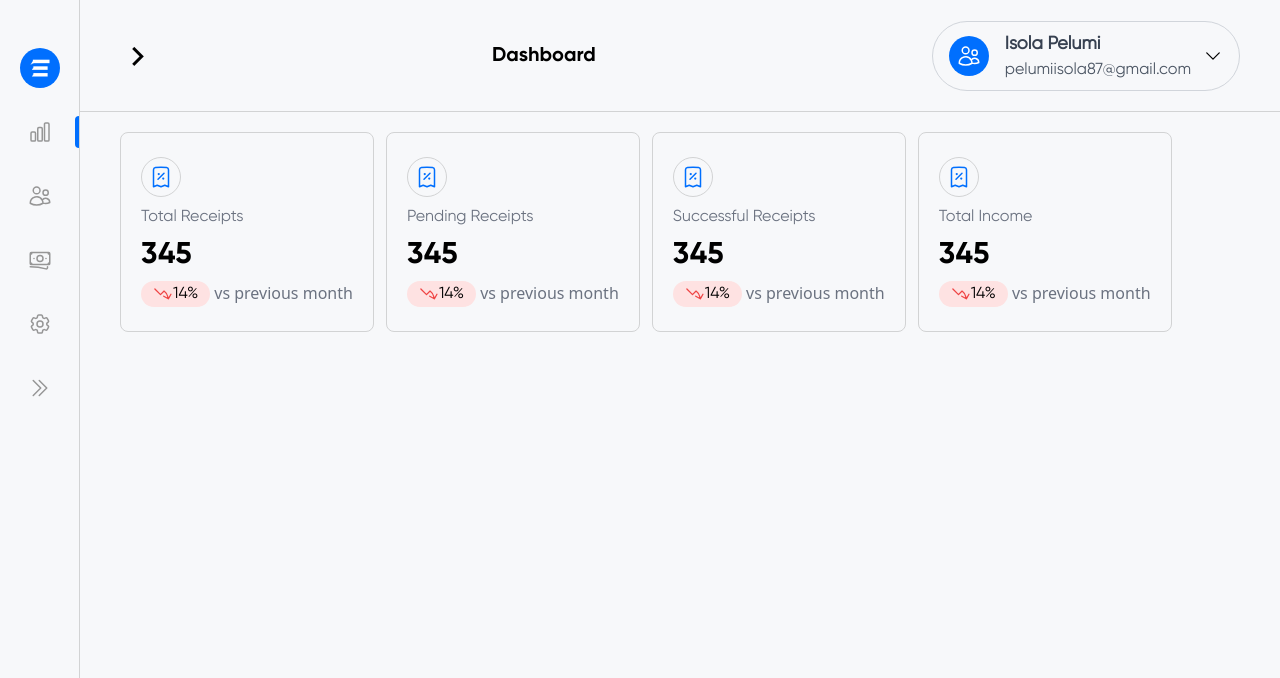
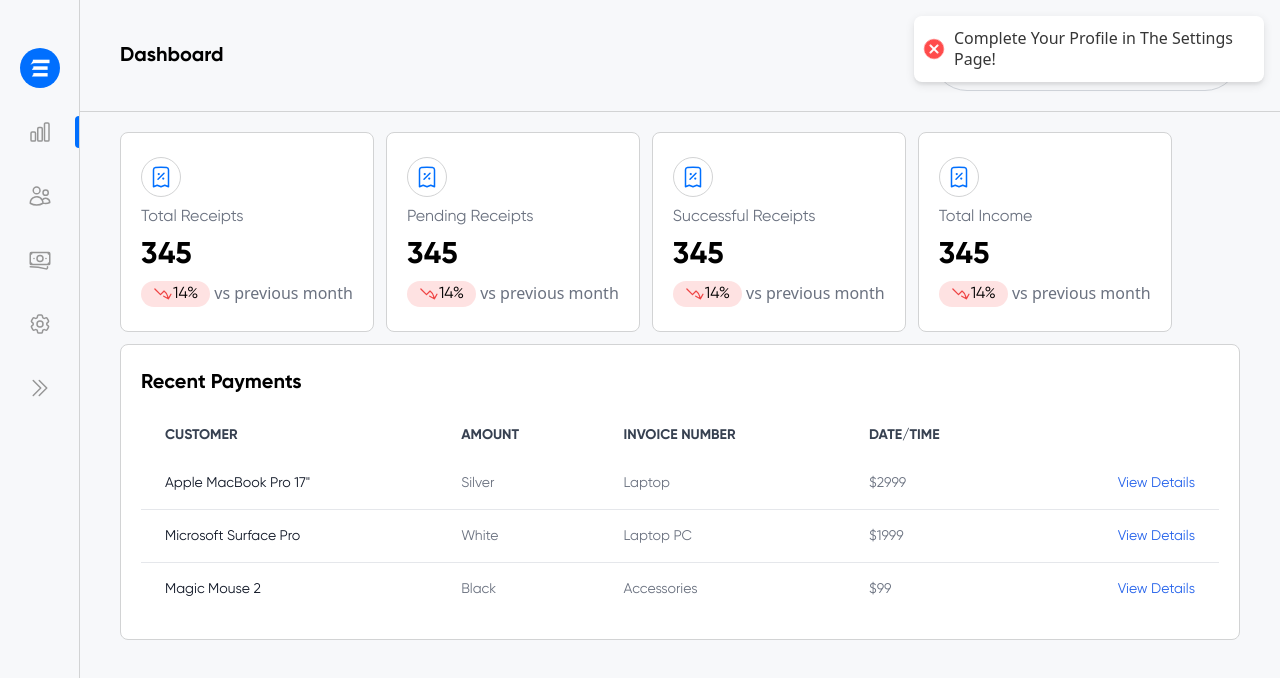
Before and after one commit to philtechphilips/ease-pay-fe, a Next.js app: page /dashboard in a window 1280 px wide. Shown: the top 678 px of the page. Built offline with nearby package versions, Linux system fonts and the light colour scheme.

Commit message:
feat: create account

```diff
--- a/package.json
+++ b/package.json
@@ -10,6 +10,7 @@
   },
   "dependencies": {
     "@reduxjs/toolkit": "^1.9.7",
+    "@tremor/react": "^3.14.0",
     "axios": "^1.6.7",
     "next": "14.1.0",
     "react": "^18",
@@ -18,6 +19,7 @@
     "react-redux": "^8.1.3",
     "react-toastify": "^10.0.4",
     "remixicon": "^4.1.0",
+    "remixicon-react": "^1.0.0",
     "uuid": "^9.0.1"
   },
   "devDependencies": {
--- a/src/app/dashboard/page.tsx
+++ b/src/app/dashboard/page.tsx
@@ -1,10 +1,23 @@
-import Image from "next/image";
+"use client"
+import PaymentTable from "@/components/dashboard/paymentTable";
+import { RootState } from "@/store/store";
+import { useEffect } from "react";
+import toast, { Toaster } from "react-hot-toast";
+import { useSelector } from "react-redux";
 
 export default function Dashboard() {
+  const user = useSelector((state: RootState) => state.auth.user);
+
+  useEffect(() => {
+    {!(user && user.companyName && user.companyLogo) && (
+      toast.error('Complete Your Profile in The Settings Page!',  {
+        duration: 6000,})
+    )}
+  }, [])
   return (
     <div className="w-full md:px-10 px-5 md:py-5 pt-5 pb-20 gap-3 bg-[#F7F8FA] min-h-screen">
-      <div className="flex md:flex-row flex-col gap-3 pb-20 w-full">
-          <div className="border border-[#d2d3d4] rounded-lg px-5 py-6 flex flex-col gap-2">
+      <div className="flex md:flex-row flex-col gap-3 pb-3 w-full">
+        <div className="border border-[#d2d3d4] bg-white rounded-lg px-5 py-6 flex flex-col gap-2">
           <div className="border border-[#d2d3d4] h-10 w-10 rounded-full flex items-center justify-center">
             <svg xmlns="http://www.w3.org/2000/svg" fill="none" viewBox="0 0 24 24" strokeWidth={1.5} stroke="#006FFE" className="w-6 h-6">
               <path strokeLinecap="round" strokeLinejoin="round" d="m9 14.25 6-6m4.5-3.493V21.75l-3.75-1.5-3.75 1.5-3.75-1.5-3.75 1.5V4.757c0-1.108.806-2.057 1.907-2.185a48.507 48.507 0 0 1 11.186 0c1.1.128 1.907 1.077 1.907 2.185ZM9.75 9h.008v.008H9.75V9Zm.375 0a.375.375 0 1 1-.75 0 .375.375 0 0 1 .75 0Zm4.125 4.5h.008v.008h-.008V13.5Zm.375 0a.375.375 0 1 1-.75 0 .375.375 0 0 1 .75 0Z" />
@@ -25,7 +38,7 @@ export default function Dashboard() {
           </div>
         </div>
 
-          <div className="border border-[#d2d3d4] rounded-lg px-5 py-6 flex flex-col gap-2">
+        <div className="border border-[#d2d3d4] bg-white  rounded-lg px-5 py-6 flex flex-col gap-2">
           <div className="border border-[#d2d3d4] h-10 w-10 rounded-full flex items-center justify-center">
             <svg xmlns="http://www.w3.org/2000/svg" fill="none" viewBox="0 0 24 24" strokeWidth={1.5} stroke="#006FFE" className="w-6 h-6">
               <path strokeLinecap="round" strokeLinejoin="round" d="m9 14.25 6-6m4.5-3.493V21.75l-3.75-1.5-3.75 1.5-3.75-1.5-3.75 1.5V4.757c0-1.108.806-2.057 1.907-2.185a48.507 48.507 0 0 1 11.186 0c1.1.128 1.907 1.077 1.907 2.185ZM9.75 9h.008v.008H9.75V9Zm.375 0a.375.375 0 1 1-.75 0 .375.375 0 0 1 .75 0Zm4.125 4.5h.008v.008h-.008V13.5Zm.375 0a.375.375 0 1 1-.75 0 .375.375 0 0 1 .75 0Z" />
@@ -46,7 +59,7 @@ export default function Dashboard() {
           </div>
         </div>
 
-          <div className="border border-[#d2d3d4] rounded-lg px-5 py-6 flex flex-col gap-2">
+        <div className="border border-[#d2d3d4] bg-white  rounded-lg px-5 py-6 flex flex-col gap-2">
           <div className="border border-[#d2d3d4] h-10 w-10 rounded-full flex items-center justify-center">
             <svg xmlns="http://www.w3.org/2000/svg" fill="none" viewBox="0 0 24 24" strokeWidth={1.5} stroke="#006FFE" className="w-6 h-6">
               <path strokeLinecap="round" strokeLinejoin="round" d="m9 14.25 6-6m4.5-3.493V21.75l-3.75-1.5-3.75 1.5-3.75-1.5-3.75 1.5V4.757c0-1.108.806-2.057 1.907-2.185a48.507 48.507 0 0 1 11.186 0c1.1.128 1.907 1.077 1.907 2.185ZM9.75 9h.008v.008H9.75V9Zm.375 0a.375.375 0 1 1-.75 0 .375.375 0 0 1 .75 0Zm4.125 4.5h.008v.008h-.008V13.5Zm.375 0a.375.375 0 1 1-.75 0 .375.375 0 0 1 .75 0Z" />
@@ -67,7 +80,7 @@ export default function Dashboard() {
           </div>
         </div>
 
-          <div className="border border-[#d2d3d4] rounded-lg px-5 py-6 flex flex-col gap-2">
+        <div className="border border-[#d2d3d4] bg-white  rounded-lg px-5 py-6 flex flex-col gap-2">
           <div className="border border-[#d2d3d4] h-10 w-10 rounded-full flex items-center justify-center">
             <svg xmlns="http://www.w3.org/2000/svg" fill="none" viewBox="0 0 24 24" strokeWidth={1.5} stroke="#006FFE" className="w-6 h-6">
               <path strokeLinecap="round" strokeLinejoin="round" d="m9 14.25 6-6m4.5-3.493V21.75l-3.75-1.5-3.75 1.5-3.75-1.5-3.75 1.5V4.757c0-1.108.806-2.057 1.907-2.185a48.507 48.507 0 0 1 11.186 0c1.1.128 1.907 1.077 1.907 2.185ZM9.75 9h.008v.008H9.75V9Zm.375 0a.375.375 0 1 1-.75 0 .375.375 0 0 1 .75 0Zm4.125 4.5h.008v.008h-.008V13.5Zm.375 0a.375.375 0 1 1-.75 0 .375.375 0 0 1 .75 0Z" />
@@ -88,6 +101,13 @@ export default function Dashboard() {
           </div>
         </div>
       </div>
+      <div className="border border-[#d2d3d4] bg-white rounded-lg px-5 py-6">
+        <PaymentTable />
+      </div>
+      <Toaster
+  position="top-right"
+  reverseOrder={false}
+/>
     </div>
   );
 }
--- a/src/components/Navbar.tsx
+++ b/src/components/Navbar.tsx
@@ -49,8 +49,8 @@ const Navbar = () => {
             {/* Mobile Menu */}
             <div className={`bg-[#080613] h-screen fixed top-0 right-0 w-screen pt-5 pb-10 px-5 md:hidden items-center gap-24 flex flex-col transition-transform ${isMobileMenuOpen ? 'translate-x-0' : '-translate-x-full transition-transform'}`}>
                 <div className="flex items-center justify-between w-full">
-                    <Link href="/">
-                        <Image src="https://www.easepay.io/_next/image?url=%2F_next%2Fstatic%2Fmedia%2FeasepayLogo.e0bef468.png&w=384&q=75" alt="logo" width={150} height={100} />
+                    <Link href="/" className=" w-12 h-12 flex items-center justify-center bg-[#006FFE] rounded-full">
+                        <Image src="/easepay.png" alt="logo" width={30} height={30} />
                     </Link>
 
                     <i className="ri-close-line text-white text-4xl" onClick={toggleNavBar}></i>
--- a/src/components/auth/CreateAccount.tsx
+++ b/src/components/auth/CreateAccount.tsx
@@ -5,6 +5,7 @@ import { useRouter } from 'next/navigation';
 import { useEffect, useState } from 'react';
 import { useDispatch, useSelector } from 'react-redux';
 import { ToastContainer, toast } from "react-toastify";
+import "react-toastify/dist/ReactToastify.css";
 
 const CreateAccount = () => {
     const dispatch = useDispatch<AppDispatch>();
--- a/src/components/dashboard/NavBar.tsx
+++ b/src/components/dashboard/NavBar.tsx
@@ -13,7 +13,7 @@ const NavBar = () => {
 
   return (
     <div className='bg-[#F7F8FA] border-b border-[#d2d3d4] w-full flex items-center justify-between  h-28 px-5 md:px-10'>
-      <i className="ri-arrow-right-s-line text-4xl cursor-pointer" onClick={handleToggle}></i>
+      <i className="md:hidden flex ri-arrow-right-s-line text-4xl cursor-pointer" onClick={handleToggle}></i>
 
       <div>
         <h1 className='font-[Gilroy] text-xl'>Dashboard</h1>
--- a/src/components/dashboard/Sidebar.tsx
+++ b/src/components/dashboard/Sidebar.tsx
@@ -18,7 +18,7 @@ const Sidebar = () => {
   return (
     <>
     {openn && (
-      <div className='bg-[#F7F8FA] h-screen border-r border-[#d2d3d4] w-20 flex flex-col gap-8 fixed bottom-0 left-0 py-12  items-center'>
+      <div className='bg-[#F7F8FA] h-screen border-r border-[#d2d3d4] w-20 flex z-[1000] flex-col gap-8 fixed bottom-0 left-0 py-12  items-center'>
       <div className='md:hidden flex items-center justify-center mt-16 cursor-pointer' onClick={handleToggle}>
         {openn ? (
 
--- /dev/null
+++ b/src/components/dashboard/paymentTable.tsx
@@ -0,0 +1,145 @@
+
+import {
+  Badge,
+  Card,
+  Table,
+  TableBody,
+  TableCell,
+  TableHead,
+  TableHeaderCell,
+  TableRow,
+} from '@tremor/react';
+
+const data = [
+  {
+    name: 'Viola Amherd',
+    Role: 'Federal Councillor',
+    departement:
+      'The Federal Department of Defence, Civil Protection and Sport (DDPS)',
+    status: 'active',
+  },
+  {
+    name: 'Albert Rösti',
+    Role: 'Federal Councillor',
+    departement:
+      'The Federal Department of the Environment, Transport, Energy and Communications (DETEC)',
+    status: 'active',
+  },
+  {
+    name: 'Beat Jans',
+    Role: 'Federal Councillor',
+    departement: 'The Federal Department of Justice and Police (FDJP)',
+    status: 'active',
+  },
+  {
+    name: 'Ignazio Cassis',
+    Role: 'Federal Councillor',
+    departement: 'The Federal Department of Foreign Affairs (FDFA)',
+    status: 'active',
+  },
+  {
+    name: 'Karin Keller-Sutter',
+    Role: 'Federal Councillor',
+    departement: 'The Federal Department of Finance (FDF)',
+    status: 'active',
+  },
+  {
+    name: 'Guy Parmelin',
+    Role: 'Federal Councillor',
+    departement:
+      'The Federal Department of Economic Affairs, Education and Research (EAER)',
+    status: 'active',
+  },
+  {
+    name: 'Elisabeth Baume-Schneider',
+    Role: 'Federal Councillor',
+    departement: 'The Federal Department of Home Affairs (FDHA)',
+    status: 'active',
+  },
+];
+
+const PaymentTable = () => {
+  return (
+
+
+<div className="relative overflow-x-auto">
+    <h1 className='font-[Gilroy] text-xl pb-4'>Recent Payments</h1>
+    <table className="w-full text-sm text-left rtl:text-right text-gray-500 dark:text-gray-400">
+        <thead className="text-gray-700 uppercase">
+            <tr className='font-[Gilroy]'>
+                <th scope="col" className="px-6 py-3">
+                    Customer
+                </th>
+                <th scope="col" className="px-6 py-3">
+                    Amount
+                </th>
+                <th scope="col" className="px-6 py-3">
+                    Invoice Number
+                </th>
+                <th scope="col" className="px-6 py-3">
+                    Date/Time
+                </th>
+                <th scope="col" className="px-6 py-3">
+                    <span className="sr-only">View Details</span>
+                </th>
+            </tr>
+        </thead>
+        <tbody  className='font-[Gilroy-Regular] '>
+            <tr className="bg-white border-b dark:bg-gray-800 dark:border-gray-700 hover:bg-gray-50 dark:hover:bg-gray-600">
+                <th scope="row" className="px-6 py-4 font-medium text-gray-900 whitespace-nowrap dark:text-white">
+                    Apple MacBook Pro 17"
+                </th>
+                <td className="px-6 py-4">
+                    Silver
+                </td>
+                <td className="px-6 py-4">
+                    Laptop
+                </td>
+                <td className="px-6 py-4">
+                    $2999
+                </td>
+                <td className="px-6 py-4 text-right">
+                    <a href="#" className="font-medium text-blue-600 dark:text-blue-500 hover:underline">View Details</a>
+                </td>
+            </tr>
+            <tr className="bg-white border-b dark:bg-gray-800 dark:border-gray-700 hover:bg-gray-50 dark:hover:bg-gray-600">
+                <th scope="row" className="px-6 py-4 font-medium text-gray-900 whitespace-nowrap dark:text-white">
+                    Microsoft Surface Pro
+                </th>
+                <td className="px-6 py-4">
+                    White
+                </td>
+                <td className="px-6 py-4">
+                    Laptop PC
+                </td>
+                <td className="px-6 py-4">
+                    $1999
+                </td>
+                <td className="px-6 py-4 text-right">
+                    <a href="#" className="font-medium text-blue-600 dark:text-blue-500 hover:underline">View Details</a>
+                </td>
+            </tr>
+            <tr className="bg-white dark:bg-gray-800 hover:bg-gray-50 dark:hover:bg-gray-600">
+                <th scope="row" className="px-6 py-4 font-medium text-gray-900 whitespace-nowrap dark:text-white">
+                    Magic Mouse 2
+                </th>
+                <td className="px-6 py-4">
+                    Black
+                </td>
+                <td className="px-6 py-4">
+                    Accessories
+                </td>
+                <td className="px-6 py-4">
+                    $99
+                </td>
+                <td className="px-6 py-4 text-right">
+                    <a href="#" className="font-medium text-blue-600 dark:text-blue-500 hover:underline">View Details</a>
+                </td>
+            </tr>
+        </tbody>
+    </table>
+</div>
+  )
+}
+
+export default PaymentTable
--- a/src/features/auth/authService.ts
+++ b/src/features/auth/authService.ts
@@ -5,7 +5,7 @@ interface UserData {
  password: string
 }
 
-const API_URL = process.env.NEXT_BASE_URL;
+const API_URL = "http://localhost:8000";
 
 const register = async (userData: UserData): Promise<any> => {
     try {
--- a/src/features/auth/authSlice.ts
+++ b/src/features/auth/authSlice.ts
@@ -6,7 +6,9 @@ interface User {
   email: string,
   full_name: string,
   password: string,
-  phone: string
+  phone: string,
+  companyName: string,
+  companyLogo: string
 }
 
 interface LoginUser {
```
Also changed, not shown: src/app/dashboard/settings/page.tsx (+51 -2 lines), src/app/globals.css (+8 -0 lines), src/app/layout.tsx (+1 -6 lines), 1 other file (tests, documents, lock files or other folders). Lines whose indentation alone changed are shown as unchanged.
